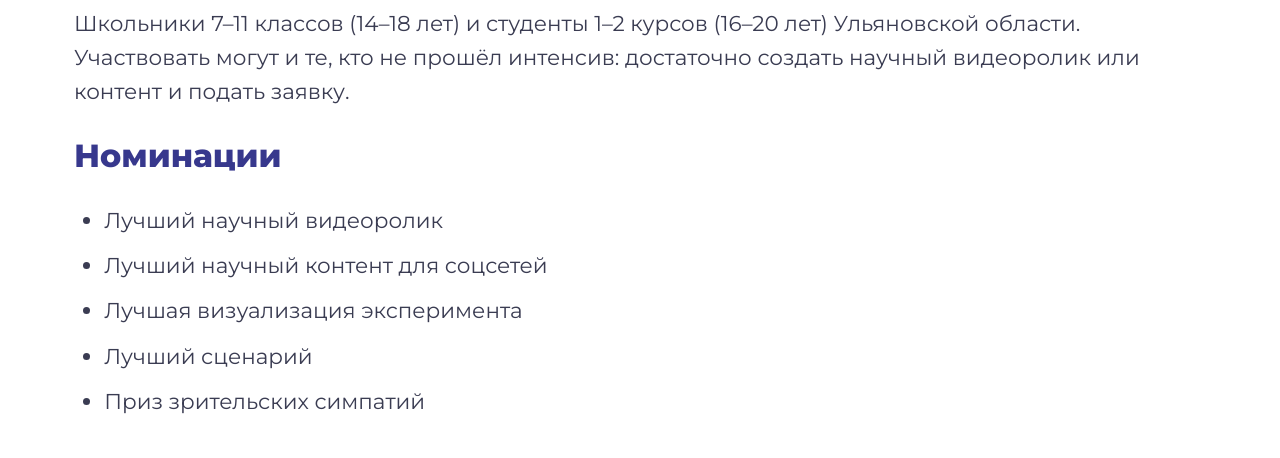
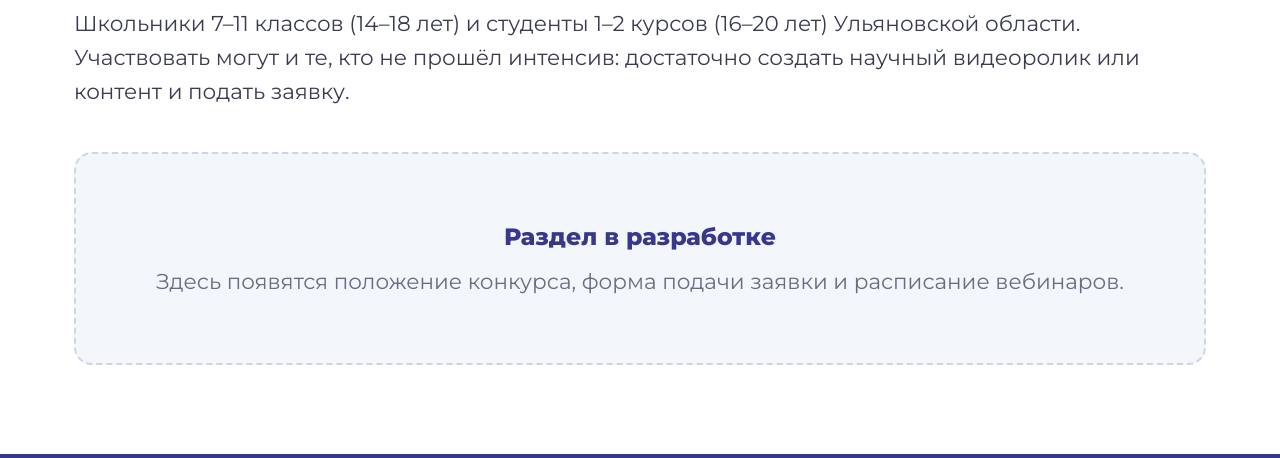
Before and after one commit to deniskoshkin1996-code/naukart, a plain HTML site: page contest.html in a window 1280 px wide. Shown: the part 601-1059 px from the top of the page. Drawn offline with Linux system fonts and the light colour scheme.

Commit message:
Update contest.html

```diff
--- a/contest.html
+++ b/contest.html
@@ -42,15 +42,6 @@
   <div class="container">
     <h2>Кто может участвовать</h2>
     <p>Школьники 7–11 классов (14–18 лет) и студенты 1–2 курсов (16–20 лет) Ульяновской области. Участвовать могут и те, кто не прошёл интенсив: достаточно создать научный видеоролик или контент и подать заявку.</p>
-
-    <h2>Номинации</h2>
-    <ul>
-      <li>Лучший научный видеоролик</li>
-      <li>Лучший научный контент для соцсетей</li>
-      <li>Лучшая визуализация эксперимента</li>
-      <li>Лучший сценарий</li>
-      <li>Приз зрительских симпатий</li>
-    </ul>
 
     <div class="placeholder" style="margin-top:2rem">
       <strong>Раздел в разработке</strong>
```
